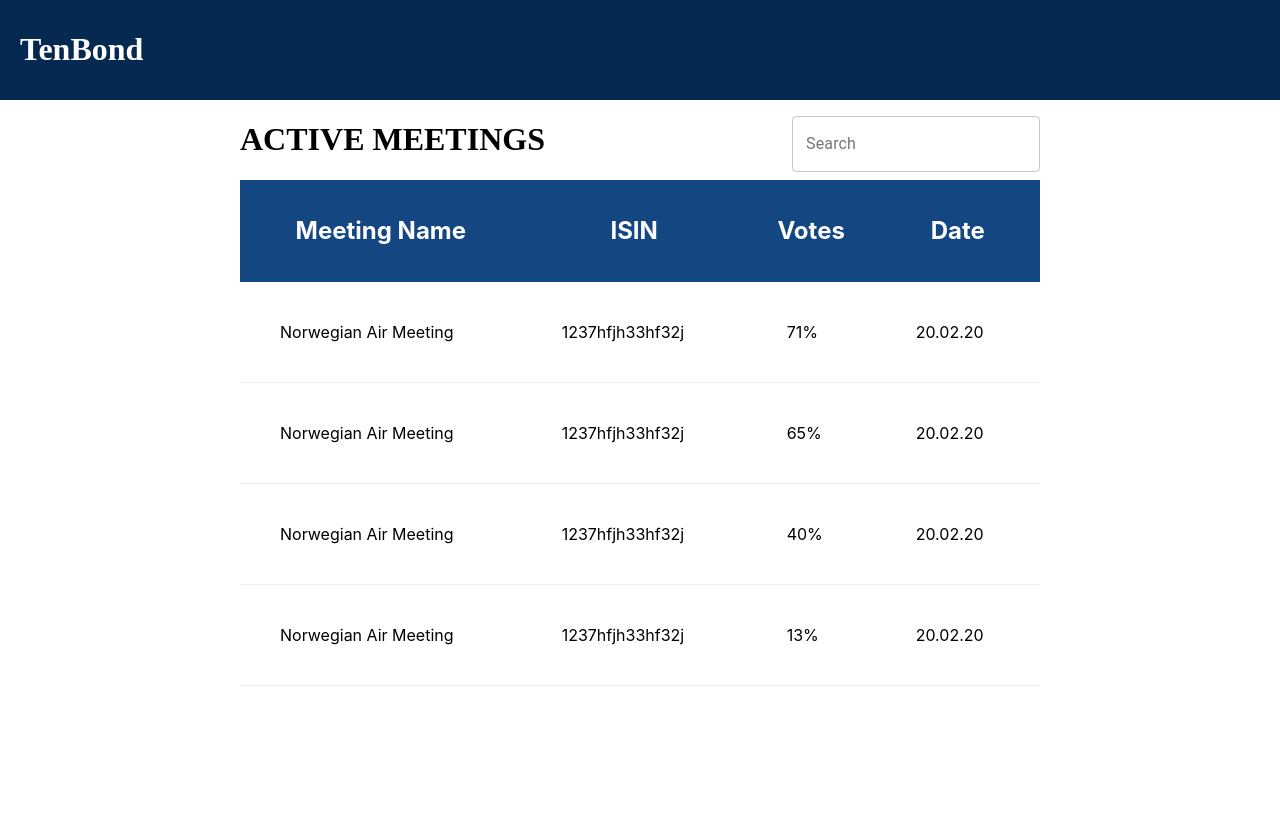
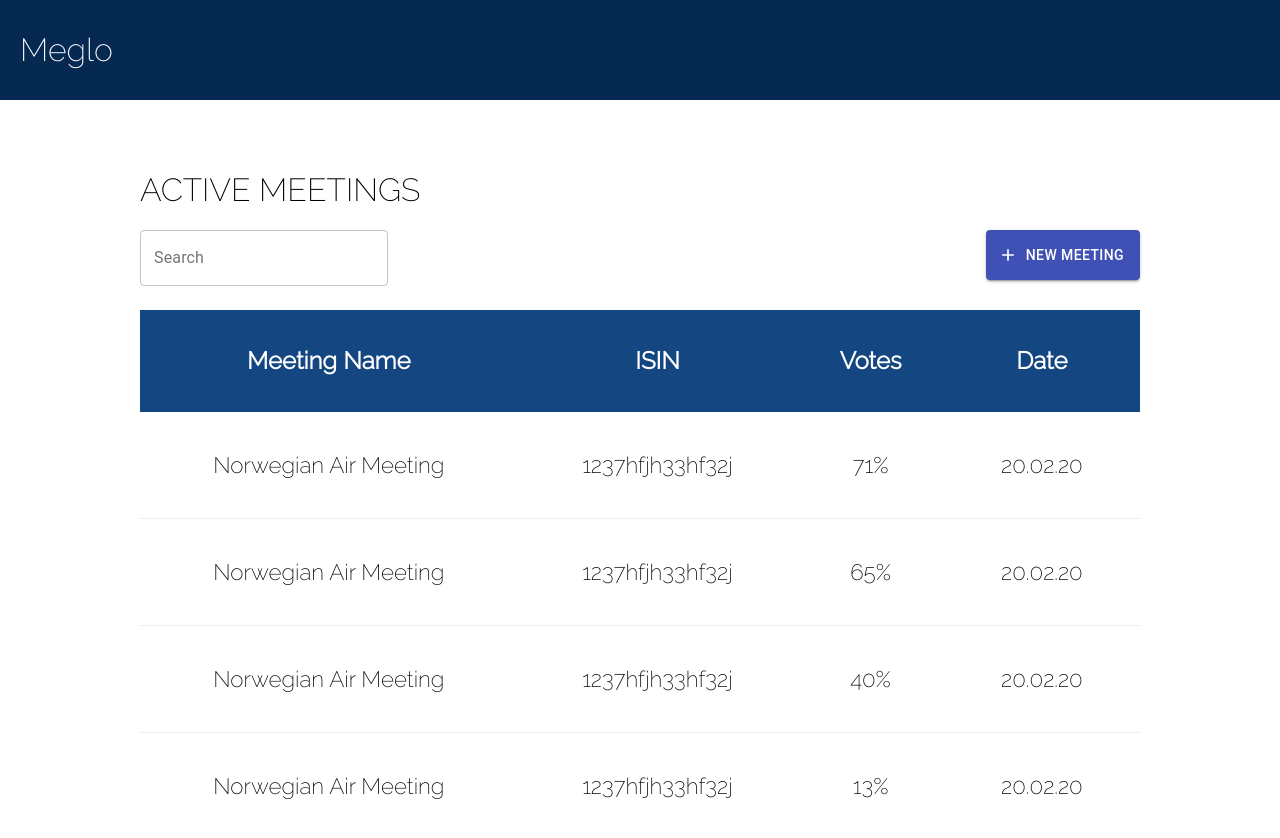
Before and after one commit to Kundestyrt-G17/digibonds, a React (Create React App) app: page /meetings in a window 1280 px wide. Before the commit the page ends 800 px from the top, so only its background shows below. Built offline with nearby package versions, Linux system fonts and the light colour scheme.

Commit message:
Link button to new meeting

```diff
--- a/public/index.html
+++ b/public/index.html
@@ -15,6 +15,8 @@
       user's mobile device or desktop. See https://developers.google.com/web/fundamentals/web-app-manifest/
     -->
     <link rel="manifest" href="%PUBLIC_URL%/manifest.json" />
+    <link href="https://fonts.googleapis.com/css2?family=Raleway:wght@100;200;300&display=swap" rel="stylesheet">
+
     <!--
       Notice the use of %PUBLIC_URL% in the tags above.
       It will be replaced with the URL of the `public` folder during the build.
@@ -24,7 +26,7 @@
       work correctly both with client-side routing and a non-root public URL.
       Learn how to configure a non-root public URL by running `npm run build`.
     -->
-    <title>React App</title>
+    <title>Meglo</title>
   </head>
   <body>
     <noscript>You need to enable JavaScript to run this app.</noscript>
--- a/src/App.css
+++ b/src/App.css
@@ -1,4 +1,4 @@
 .main-app {
-    max-width: 800px;
+    max-width: 1000px;
     margin: auto;
 }
--- a/src/components/Header/Header.css
+++ b/src/components/Header/Header.css
@@ -4,4 +4,5 @@
   padding: 10px 20px;
   display: flex;
   justify-content: space-between;
+  margin-bottom: 50px;
 }
--- a/src/components/Header/Header.tsx
+++ b/src/components/Header/Header.tsx
@@ -2,7 +2,7 @@ import React from 'react';
 import './Header.css';
 import { UserFetch } from '../LoginForm/LoginForm';
 import { Button } from '@material-ui/core';
-import { Link } from "react-router-dom"
+import { Link } from 'react-router-dom';
 
 interface Props {
   userData: UserFetch | undefined;
@@ -12,7 +12,7 @@ interface Props {
 const Header = (props: Props) => {
   return (
     <div className="header">
-      <h1>TenBond</h1>
+      <h1>Meglo</h1>
       <div>
         {props.userData && (
           <span>
--- a/src/index.css
+++ b/src/index.css
@@ -1,17 +1,16 @@
 body {
     margin: 0;
-    font-family: -apple-system, BlinkMacSystemFont, 'Segoe UI', 'Roboto', 'Oxygen',
-    'Ubuntu', 'Cantarell', 'Fira Sans', 'Droid Sans', 'Helvetica Neue',
-    sans-serif;
+    font-family: 'Raleway', sans-serif;
     -webkit-font-smoothing: antialiased;
     -moz-osx-font-smoothing: grayscale;
+    font-weight: 200;
 }
 
 h1,h2,h3 {
-    font-family: "Work Sans", serif;
+    font-family: 'Raleway', sans-serif;
+    font-weight: 200;
 }
 
 code {
-    font-family: source-code-pro, Menlo, Monaco, Consolas, 'Courier New',
-    monospace;
+    font-family: source-code-pro;
 }
--- a/src/routes/Meetings/Meetings.tsx
+++ b/src/routes/Meetings/Meetings.tsx
@@ -59,6 +59,7 @@ const Meeting = () => {
     ],
     []
   );
+
   const tableInstance = useTable<any>({ columns, data });
 
   const {
--- a/src/routes/Meetings/index.css
+++ b/src/routes/Meetings/index.css
@@ -7,8 +7,10 @@
 
 .meetings-header {
   display: flex;
+  flex-wrap: wrap;
   justify-content: space-between;
   width: 100%;
+  margin-bottom: 30px;
 }
 
 .table-header {
@@ -20,7 +22,9 @@
 
 .table-cell {
   padding: 40px;
-  border-bottom: 1px solid #eee
+  border-bottom: 1px solid #eee;
+  font-size: 1.4em;
+  text-align: center;
 }
 
 .table-row:hover {
--- a/src/routes/Meetings/index.tsx
+++ b/src/routes/Meetings/index.tsx
@@ -2,9 +2,11 @@ import React from 'react';
 import { Button, TextField } from '@material-ui/core';
 import MeetingsTable from './Meetings';
 import Meeting from './Meeting';
+import AddIcon from '@material-ui/icons/Add';
+import { Link } from 'react-router-dom';
+import { Switch, Route, useRouteMatch } from 'react-router-dom';
 
 import './index.css';
-import { Switch, Route, useRouteMatch, useParams } from 'react-router-dom';
 
 interface Meeting {
   name: string;
@@ -22,16 +24,28 @@ const MeetingsRoute = () => {
         <Meeting />
       </Route>
       <Route path={match.path}>
-        <div className="meetings">
         <div className="meetings-header">
-            <h1> ACTIVE MEETINGS </h1>
+          <h1 style={{ width: '100%' }}>ACTIVE MEETINGS</h1>
           <TextField
             label="Search"
             variant="outlined"
             margin="normal"
             name="search"
+            style={{ height: '50px', margin: '0' }}
           />
-          </div>
+          <Button
+            variant="contained"
+            color="primary"
+            style={{ height: '50px' }}
+            startIcon={<AddIcon />}
+          >
+            <Link
+              to="/meetings/create"
+              style={{ textDecoration: 'none', color: 'white' }}
+            >
+              New Meeting
+            </Link>
+          </Button>
         </div>
         <MeetingsTable />
       </Route>
--- a/src/routes/WelcomePage/index.tsx
+++ b/src/routes/WelcomePage/index.tsx
@@ -3,7 +3,6 @@ import './index.css';
 import { Button } from '@material-ui/core';
 import PictureAsPdfIcon from '@material-ui/icons/PictureAsPdf';
 import { useHistory } from 'react-router';
-import voteImage from '/Voting.png';
 
 const WelcomePage = () => {
   const history = useHistory();
@@ -60,9 +59,37 @@ const WelcomePage = () => {
             >
               No longer own my bonds
             </Button>
+            <div className="welcome-page_buttons">
+              <Button
+                variant="contained"
+                color="primary"
+                onClick={handleVoteNow}
+              >
+                Vote now
+              </Button>
+              <Button
+                variant="outlined"
+                color="primary"
+                onClick={handleVoteNow}
+              >
+                Already voted
+              </Button>
+              <Button
+                variant="outlined"
+                color="primary"
+                onClick={handleNoLongerOwn}
+              >
+                No longer own my bonds
+              </Button>
+            </div>
           </div>
+          <img
+            className="welcome-page_image"
+            src="/Voting.png"
+            width="330px"
+            alt="vote_img"
+          />
         </div>
-        <img className="welcome-page_image" src="/Voting.png" width="330px" />
       </div>
     </div>
   );
```
Lines whose indentation alone changed are shown as unchanged.
